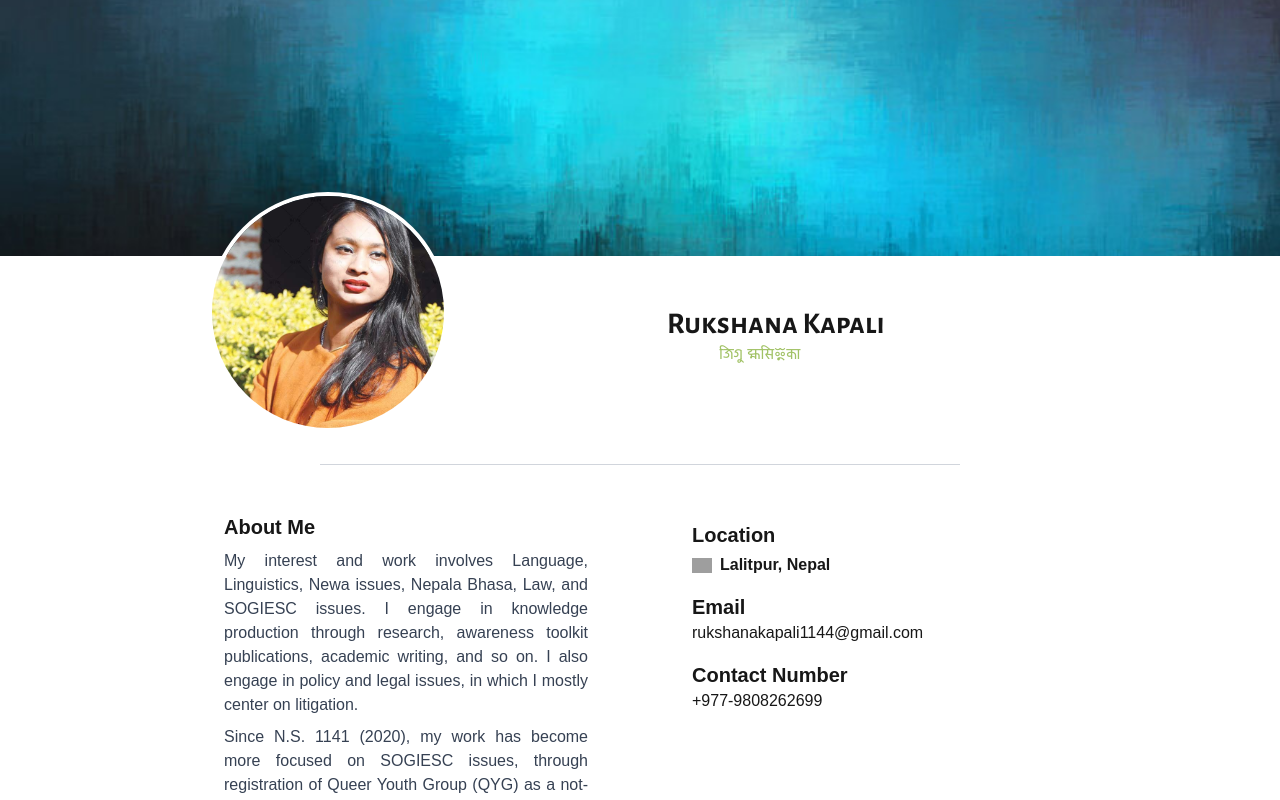
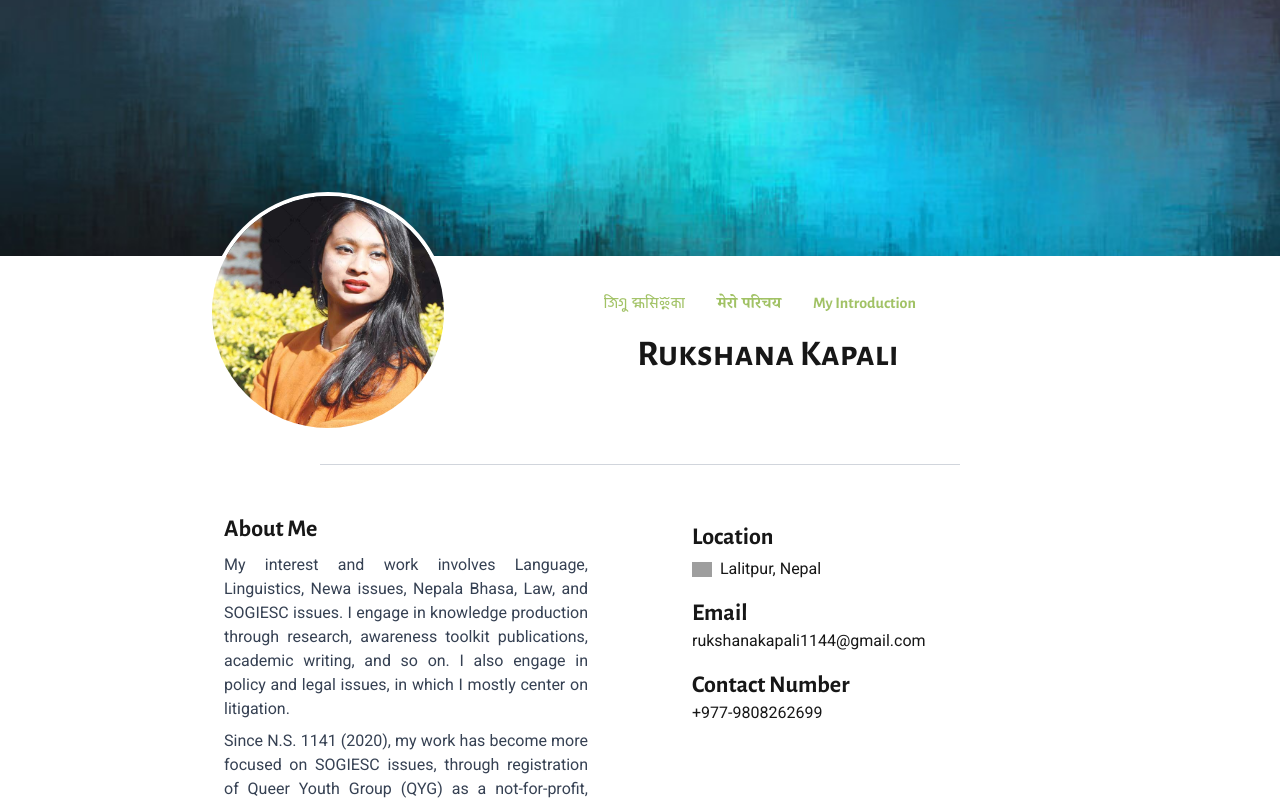
Before and after one commit to shakyasimha/ruku-ya-portfolio, a Next.js app: page / in a window 1280 px wide. Shown: the top 800 px of the page. Built offline with nearby package versions, Linux system fonts and the light colour scheme; grey boxes are pictures that could not be loaded.

Commit message:
finished basic layout for all three languages; additional content to be added now

```diff
--- a/src/app/ne/page.tsx
+++ b/src/app/ne/page.tsx
@@ -0,0 +1,66 @@
+import Image from "next/image";
+import Link from "next/link";
+import { Noto_Sans_Newa, Roboto } from "next/font/google";
+import Header from "@/components/Header";
+
+// Font
+const newaLipi = Noto_Sans_Newa({
+    weight: ['400']
+});
+
+const roboto = Roboto({
+  weight: ['400', '500', '700']
+});
+
+export default function Home() {
+  return (
+    <div className={`${newaLipi.className} flex flex-col min-h-screen`}>
+      <Header title="𑐬𑐸𑐎𑑂𑐳𑐣𑐵 𑐎𑐥𑐵𑐮𑐶"/>
+
+      {/* Horizontal divider section */}
+      <hr className="mx-auto w-1/2 border-t border-gray-300 mt-8" />
+
+      {/* Content section */}
+      <div className="flex flex-col md:flex-row gap-6 p-4 max-w-4xl mx-auto mt-8">
+        {/* About Me section */}
+        <div className="flex-1 md:mr-4 mx-4">
+          <h2 className="text-xl font-bold">𑐖𑐶𑐐𑐹 𑐴𑑂𑐩𑐳𑐶𑐂𑐎𑐵</h2>
+          <p className="text-gray-700 mt-2 text-justify">
+           𑐣𑐾.𑐳𑑄. 𑑑𑑑𑑔𑑐 𑐫𑐵 𑐂𑐮𑐫𑑂 𑐟𑐵𑐎 𑐠𑑂𑐫𑑄 𑐧𑐮𑐫𑑂 𑐖𑐶𑐐𑐸 𑐖𑑂𑐫𑐵 𑐩𑐹𑐎𑐠𑑄 𑐨𑐵𑐫𑑂, 𑐫𑐎𑑂𑐰𑐖𑐵𑑅𑐴𑑂𑐩𑐫𑐟𑐵 𑐰 𑐎𑐵𑐣𑐸𑐣 𑐮𑐶𑐳𑐾𑑄 𑐣𑐾𑐥𑐵𑐮𑐨𑐵𑐳𑐵 𑐰 𑐣𑐾𑐰𑐵𑑅𑐟𑐫𑑂‌𑐐𑐸 𑐏𑑃𑐳𑐸𑐂 𑐎𑑂𑐰𑐳𑑂𑐫𑐹 𑐰𑐣 𑑋 𑐖𑐶𑑄 𑐩𑐹𑐎𑐠𑑄 𑐩𑐵𑐮𑐾𑐎𑐸𑐮𑐾𑐖𑑂𑐫𑐵 𑐰 𑐮𑑂𑐰𑐎 𑐰𑐵𑑅𑐔𑐵𑑅 𑐠𑐣𑐾𑐖𑑂𑐫𑐵𑐫𑐵 𑐖𑑂𑐰𑐮𑑄 𑐥𑐶𑐠𑐣𑐾𑐐𑐸 𑐰 𑐥𑐬𑐐𑑂𑐫𑐵𑑃 𑐔𑑂𑐰𑐳𑐸 𑐠𑐾𑑄 𑐖𑑂𑐰𑑅𑐐𑐸 𑐐𑑂𑐫𑐵𑑄 𑐧𑐶𑐂𑐐𑐸 𑐖𑑂𑐰𑐮𑑄 𑐡𑐫𑐾𑐎𑐾𑐐𑐸𑐮𑐶𑐂 𑐖𑑂𑐫𑐵 𑐫𑐵𑐣𑐵 𑑋 𑐠𑑂𑐰𑐫𑐵 𑐮𑐶𑐳𑐾𑑄 𑐖𑐶𑑄 𑐩𑐹𑐎𑐠𑑄 𑐣𑑂𑐫𑐵𑑅𑐎𑐸𑐠𑐶𑐂 𑐂𑐣𑐵𑐥 𑐟𑐫𑐵𑑅 𑐎𑐵𑐣𑐸𑐣 𑐥𑐵𑐏𑐾𑑄 𑐴𑑂𑐣𑑂𑐫𑐖𑑂𑐫𑐵𑐫𑐾𑐐𑐸 𑐰 𑐖𑑂𑐫𑐵𑐔𑐸 𑐴𑐶𑐮𑐾𑐐𑐸 𑐖𑑂𑐫𑐵 𑐫𑐵𑐣𑐵𑐔𑑂𑐰𑐣𑐵𑐐𑐸 𑐡𑐸 𑑋<br />
+          </p>
+        </div>
+
+        {/* Location, contact details */}
+        <div className="flex-1 space-y-4 mx-4 md:ml-16 mt-2">
+          <div>
+            <h2 className="text-xl font-bold">𑐠𑐵𑐫𑑂</h2>
+            <div className="flex items-center gap-2 mt-1">
+              <Image
+                src="https://flagcdn.com/w80/np.png"
+                width={20}
+                height={20}
+                alt="Nepal flag"
+              />
+              <p>𑐫𑐮, 𑐣𑐾𑐥𑐵𑐮</p>
+            </div>
+          </div>
+
+          <div>
+            <h2 className="text-xl font-bold">𑐃𑐩𑐾𑐮</h2>
+            <Link
+                className={`${roboto.className} hover:opacity-80 hover:transition hover:duration-500`}
+                href="mailto:rukshanakapali1144@gmail.com"
+            >
+                rukshanakapali1144@gmail.com
+            </Link>
+          </div>
+
+          <div>
+            <h2 className="text-xl font-bold">𑐫𑐵𑑄𑐨𑐵𑐫𑑂 𑐮𑑂𑐫𑐵𑑅</h2>
+            <p>+𑑙𑑗𑑗-𑑙𑑘𑑐𑑘𑑒𑑖𑑒𑑖𑑙𑑙</p>
+          </div>
+        </div>
+      </div>
+    </div>
+  );
+}
--- a/src/app/np/page.tsx
+++ b/src/app/np/page.tsx
@@ -0,0 +1,68 @@
+import Image from "next/image";
+import Link from "next/link";
+import { Noto_Serif_Devanagari, Roboto } from "next/font/google";
+import Header from "@/components/Header";
+
+// Font
+const notoSerifDevanagari = Noto_Serif_Devanagari({
+    weight: ['400', '500', '700']
+});
+
+const roboto = Roboto({
+  weight: ['400', '500', '700']
+});
+
+export default function Home() {
+  return (
+    <div className={`${notoSerifDevanagari.className} flex flex-col min-h-screen`}>
+      <Header title="रुक्शना कपाली"/>
+
+      {/* Horizontal divider section */}
+      <hr className="mx-auto w-1/2 border-t border-gray-300 mt-8" />
+
+      {/* Content section */}
+      <div className="flex flex-col md:flex-row gap-6 p-4 max-w-4xl mx-auto mt-8">
+        {/* About Me section */}
+        <div className="flex-1 md:mr-4 mx-4">
+          <h2 className="text-xl font-bold">मेरो परिचय</h2>
+          <p className="text-gray-700 mt-2 text-justify">
+            मैले १५ वर्षको उमेरमा एक अभियानकर्ता तथा बलग लेखकका रूपमा आफ्नो यात्रा सुरु गरेको थिएँ । मेरो सर्वप्रथम लिखितम् आफ्नो लैङ्गिक पहिचान बारे खुलेर आएको सुरुवाती समयमा आफू पारलैङ्गिक व्यक्ति हुँदाको अनुभवलाई बटुलेर व्यक्तिगत अनुभवको लेख लेखेको थिएँ । मैले विशेष सरी पारलैङ्गिक व्यक्तिहरू एवं यौभिकयौता (यौन अभिमुखिकरण, लैङ्गिक पहिचान तथा यौन विशेषता) का मुद्दाहरू साथै भाषा, जातीयता एवं नेवाः जनसमुदाय / सम्पदा बारे लेख्न र बोल्न थालेँ ।
+          </p>
+          <p className="text-gray-700 mt-2 text-justify">
+            ने.सं. ११४० (सन् २०२०) को समयमा आउँदा मेरो काम मुख्यतः भाषा, यौभिकयौता तथा कानून सहित नेपाल भाषा एवं नेवाः मुद्दाहरूमा केन्द्रित भएको छ । म विशेष गरी अनुसन्धान, जनचेतनामूलक सामाग्री प्रकाशन, प्राज्ञिक लेखन लगायतका ज्ञान उत्पादनमा काम गर्छु । यसका साथै म विशेष गरी अदालतमा रिट निवेदन दायर गरी कानूनी अभियान मार्फत् नीतिगत परिवर्तनमा काम गर्छु ।          </p>
+        </div>
+
+        {/* Location, contact details */}
+        <div className="flex-1 space-y-4 mx-4 md:ml-16 mt-2">
+          <div>
+            <h2 className="text-xl font-bold">ठेगाना</h2>
+            <div className="flex items-center gap-2 mt-1">
+              <Image
+                src="https://flagcdn.com/w80/np.png"
+                width={20}
+                height={20}
+                alt="Nepal flag"
+              />
+              <p>ललितपुर, नेपाल</p>
+            </div>
+          </div>
+
+          <div>
+            <h2 className="text-xl font-bold">ईमेल</h2>
+            <Link
+                className={`${roboto.className} hover:opacity-80 hover:transition hover:duration-500`}
+                href="mailto:rukshanakapali1144@gmail.com"
+            >
+                rukshanakapali1144@gmail.com
+            </Link>
+          </div>
+
+          <div>
+            <h2 className="text-xl font-bold">सम्पर्क नम्बर</h2>
+            <p>+९७७-९८०८२६२६९९</p>
+          </div>
+        </div>
+      </div>
+    </div>
+  );
+}
--- a/src/app/page.tsx
+++ b/src/app/page.tsx
@@ -1,8 +1,16 @@
 import Image from "next/image";
 import Link from "next/link";
-
+import { Alegreya_Sans, Roboto } from "next/font/google";
 import Header from "@/components/Header";
 
+// Font
+const alegreyaSans = Alegreya_Sans({
+  weight: ['400', '500', '700']
+});
+
+const roboto = Roboto({
+  weight: ['400', '500', '700']
+})
 
 export default function Home() {
   return (
@@ -15,8 +23,8 @@ export default function Home() {
       {/* Content section */}
       <div className="flex flex-col md:flex-row gap-6 p-4 max-w-4xl mx-auto mt-8">
         {/* About Me section */}
-        <div className="flex-1 md:mr-4 mx-4">
-          <h2 className="text-xl font-semibold">About Me</h2>
+        <div className={`${roboto.className} flex-1 md:mr-4 mx-4`}>
+          <h2 className={`${alegreyaSans.className} text-2xl font-bold`}>About Me</h2>
           <p className="text-gray-700 mt-2 text-justify">
             My interest and work involves Language, Linguistics, Newa issues, Nepala Bhasa, Law, and SOGIESC issues. I engage in knowledge production through research, awareness toolkit publications, academic writing, and so on. I also engage in policy and legal issues, in which I mostly center on litigation. <br />
           </p>
@@ -31,7 +39,7 @@ export default function Home() {
         {/* Location, contact details */}
         <div className="flex-1 space-y-4 mx-4 md:ml-16 mt-2">
           <div>
-            <h2 className="text-xl font-bold">Location</h2>
+            <h2 className={`${alegreyaSans.className} text-2xl font-bold`}>Location</h2>
             <div className="flex items-center gap-2 mt-1">
               <Image
                 src="https://flagcdn.com/w80/np.png"
@@ -39,18 +47,23 @@ export default function Home() {
                 height={20}
                 alt="Nepal flag"
               />
-              <p className="font-bold">Lalitpur, Nepal</p>
+              <p className={`${roboto.className}`}>Lalitpur, Nepal</p>
             </div>
           </div>
 
           <div>
-            <h2 className="text-xl font-bold">Email</h2>
-            <p>rukshanakapali1144@gmail.com</p>
+            <h2 className={`${alegreyaSans.className} text-2xl font-bold`}>Email</h2>
+            <Link
+              className={`${roboto.className} hover:opacity-80 hover:transition hover:duration-500`}
+              href="mailto:rukshanakapali1144@gmail.com"
+            >
+              rukshanakapali1144@gmail.com
+            </Link>
           </div>
 
           <div>
-            <h2 className="text-xl font-bold">Contact Number</h2>
-            <p>+977-9808262699</p>
+            <h2 className={`${alegreyaSans.className} text-2xl font-bold`}>Contact Number</h2>
+            <p className={`${roboto.className}`}>+977-9808262699</p>
           </div>
         </div>
       </div>
--- a/src/components/Header/index.tsx
+++ b/src/components/Header/index.tsx
@@ -1,6 +1,6 @@
 import Image from 'next/image';
 import Link from 'next/link';
-import { Alegreya_Sans, Alegreya_Sans_SC, Noto_Sans_Newa } from "next/font/google";
+import { Alegreya_Sans, Alegreya_Sans_SC, Noto_Sans_Newa, Noto_Serif_Devanagari } from "next/font/google";
 
 // Fonts
 const alegreyaSans = Alegreya_Sans({
@@ -15,6 +15,10 @@ const alegreyaSC = Alegreya_Sans_SC({
 
 const newaLipi = Noto_Sans_Newa({
     weight: ['400']
+});
+
+const notoSerifDevanagari = Noto_Serif_Devanagari({
+    weight: ['400', '500', '700']
 })
 
 interface HeaderProps {
@@ -48,19 +52,30 @@ export default function Page({ title }: HeaderProps) {
 
                 {/* Client name, client description and contact buttons */}
                 <div className="flex flex-col items-center justify-between w-full mt-4 md:mt-8">
-                    <div className="text-center md:text-left md:ml-8 md:mt-4">
-                        <h1 className={`${alegreyaSC.className} text-3xl font-bold`}>{title}</h1>
-                        {/* <p className={`${alegreyaSans.className} text-xl text-[#333]`}>{headerInfo.subtitle}</p> */}
-                    </div>
-
                     {/* This part contains links for the website in different languages */}
-                    <div className="text-center flex-row">
+                    <div className="mt-2 text-center flex-row">
                         <Link
-                            className={`${newaLipi.className} mx-2 text-[#A1C265] hover:opacity-70 hover:transition hover:duration-500`}
-                            href="/ne/page"
+                            className={`${newaLipi.className} font-bold mx-4 text-[#A1C265] hover:opacity-70 hover:transition hover:duration-500`}
+                            href="/ne"
                         >
                             𑐖𑐶𑐐𑐹 𑐴𑑂𑐩𑐳𑐶𑐂𑐎𑐵
                         </Link>
+                        <Link
+                            className={`${notoSerifDevanagari.className} font-bold mx-4 text-[#A1C265] hover:opacity-70 hover:transition hover:duration-500`}
+                            href="/np"
+                        >
+                            मेरो परिचय
+                        </Link>
+                        <Link
+                            className={`${alegreyaSans.className} font-bold mx-4 text-[#A1C265] hover:opacity-70 hover:transition hover:duration-500`}
+                            href="/"
+                        >
+                            My Introduction
+                        </Link>
+                    </div>
+
+                    <div className="text-center md:ml-4 md:mt-4">
+                        <h1 className={`${alegreyaSC.className} text-4xl font-bold`}>{title}</h1>
                     </div>
                 </div>
             </div>
```
